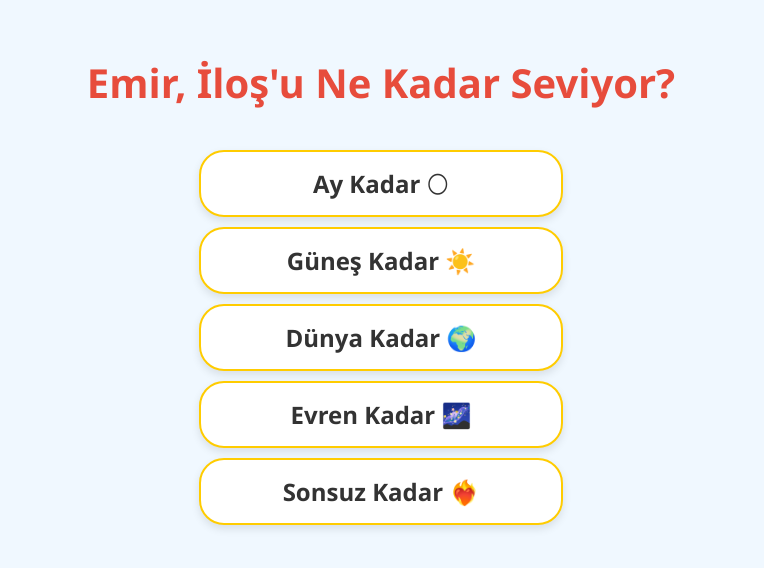
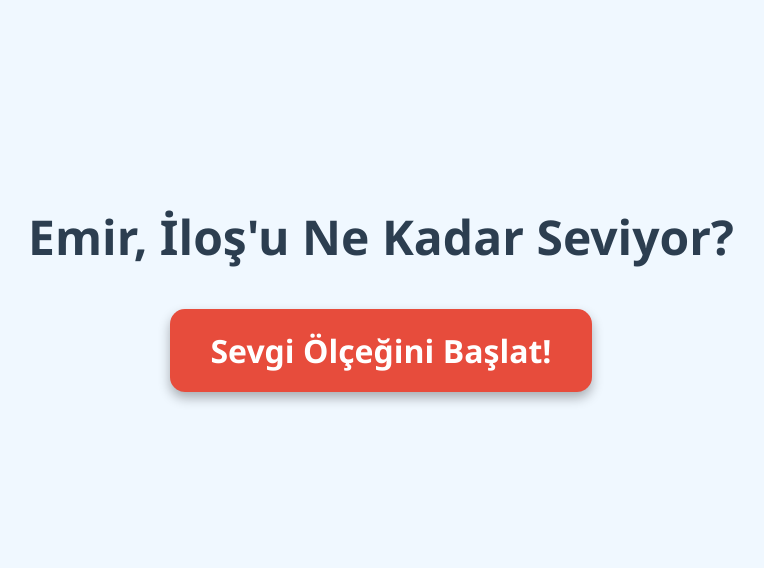
Before and after one commit to emirbsyc/emirilos, a plain HTML site: page index.html in a window 1280 px wide. Shown: the part 118-686 px from the top of the page, without its empty margins (259-1023 px from the left). Drawn offline with Linux system fonts and the light colour scheme.

Commit message:
index.html

```diff
--- a/index.html
+++ b/index.html
@@ -4,9 +4,7 @@
     <meta charset="UTF-8">
     <meta name="viewport" content="width=device-width, initial-scale=1.0">
     <title>Emir'in İloş'a Sevgisi</title>
-
     <style>
-        /* Buradan itibaren CSS kodunuz başlıyor */
         body {
             font-family: 'Segoe UI', Tahoma, Geneva, Verdana, sans-serif;
             display: flex;
@@ -15,45 +13,35 @@
             align-items: center;
             min-height: 100vh;
             margin: 0;
-            background-color: #f0f8ff; /* Açık mavi */
+            background-color: #f0f8ff;
             color: #333;
         }
-
+        .start-button {
+            display: inline-block;
+            padding: 20px 40px;
+            font-size: 2em;
+            font-weight: bold;
+            color: #ffffff;
+            background-color: #e74c3c;
+            border: none;
+            border-radius: 15px;
+            text-decoration: none; /* Alt çizgiyi kaldırır */
+            box-shadow: 0 6px 12px rgba(0, 0, 0, 0.3);
+            transition: background-color 0.3s ease-in-out, transform 0.3s ease-in-out;
+        }
+        .start-button:hover {
+            background-color: #c0392b;
+            transform: translateY(-5px);
+        }
         h1 {
-            color: #e74c3c; /* Kırmızımsı ton */
-            margin-bottom: 30px;
-            font-size: 2.5em;
+            color: #2c3e50;
+            font-size: 3em;
+            margin-bottom: 40px;
         }
-
-        .love-scale p {
-            background-color: #ffffff;
-            border: 2px solid #ffcc00; /* Sarımsı kenarlık */
-            padding: 15px 30px;
-            margin: 10px 0;
-            border-radius: 25px;
-            font-size: 1.5em;
-            font-weight: bold;
-            box-shadow: 0 4px 8px rgba(0, 0, 0, 0.1);
-            text-align: center;
-            width: 300px; /* Genişlik sabitleme */
-            transition: transform 0.2s ease-in-out;
-        }
-
-        .love-scale p:hover {
-            transform: scale(1.05);
-        }
-        /* CSS kodunuz burada bitiyor */
     </style>
-
 </head>
 <body>
     <h1>Emir, İloş'u Ne Kadar Seviyor?</h1>
-    <div class="love-scale">
-        <p>Ay Kadar 🌕</p>
-        <p>Güneş Kadar ☀️</p>
-        <p>Dünya Kadar 🌍</p>
-        <p>Evren Kadar 🌌</p>
-        <p>Sonsuz Kadar ❤️‍🔥</p>
-    </div>
+    <a href="ay.html" class="start-button">Sevgi Ölçeğini Başlat!</a>
 </body>
 </html>
```
